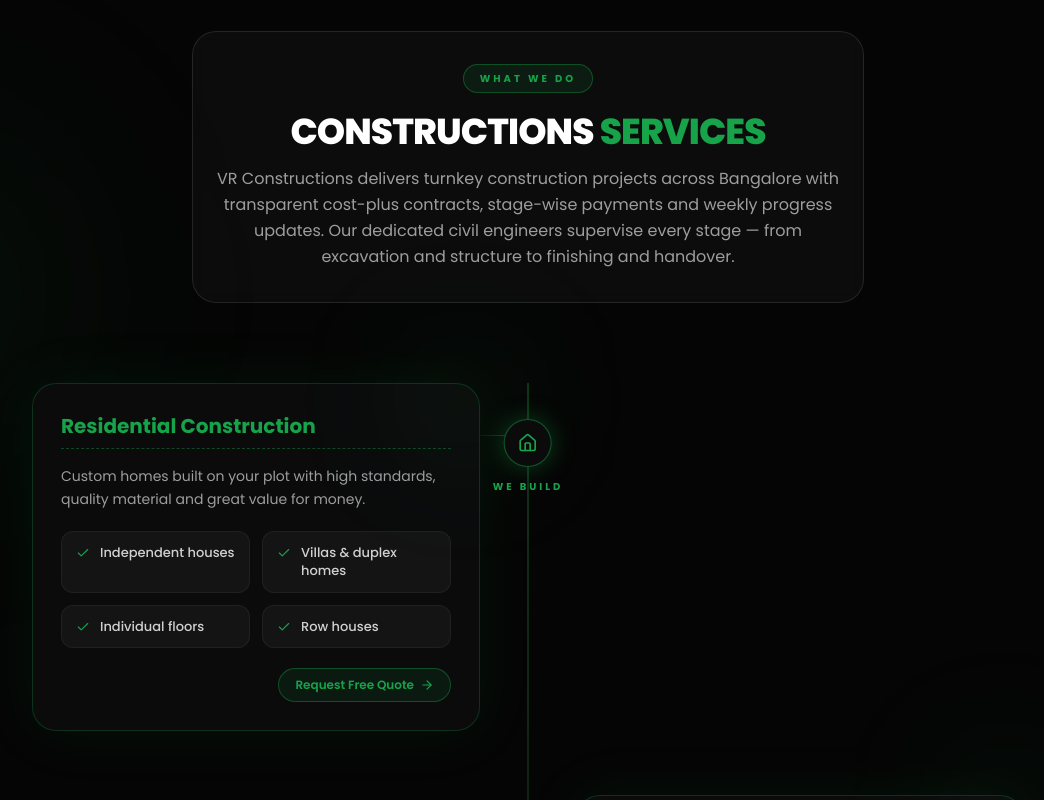
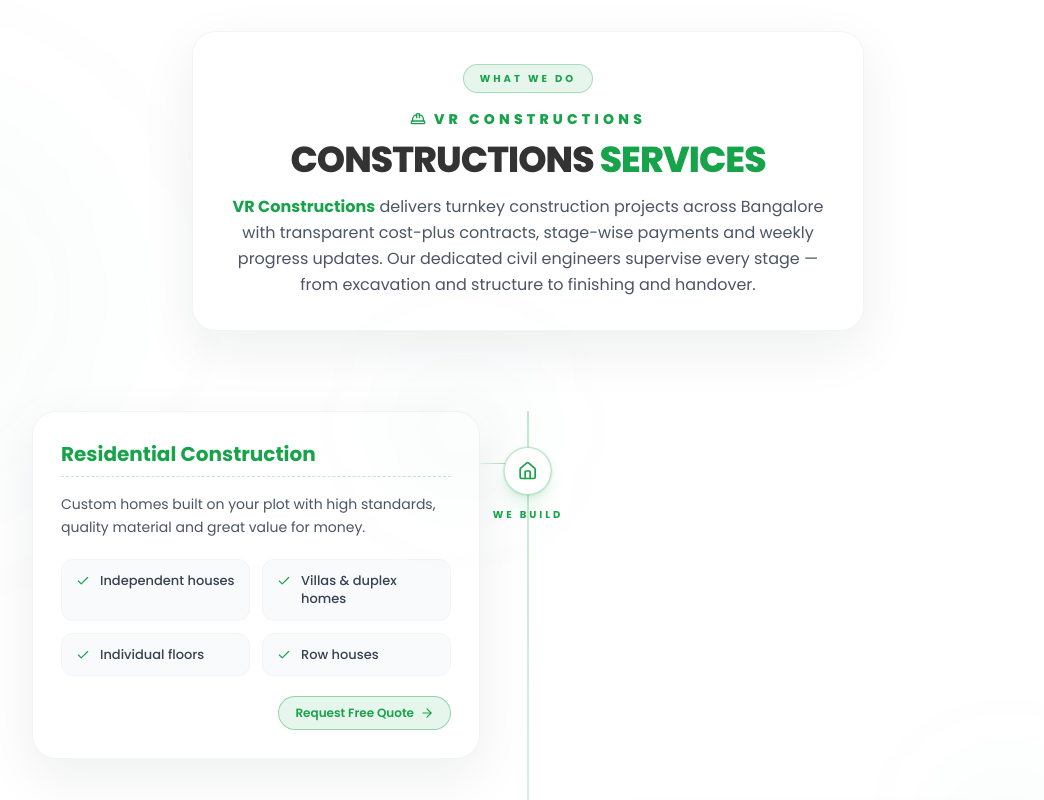
Before and after one commit to franklin-jts/vrconstruction, a React (Vite) app: page /services/constructions in a window 1280 px wide. Shown: the part 760-1560 px from the top of the page, without its empty margins (112-1156 px from the left). Built offline with nearby package versions, Linux system fonts and the light colour scheme.

Commit message:
Update ServicePage.jsx

```diff
--- a/src/pages/ServicePage.jsx
+++ b/src/pages/ServicePage.jsx
@@ -12,13 +12,31 @@
 import Footer from '../components/Footer.jsx'
 import MobileBottomNav from '../components/MobileBottomNav.jsx'
 
+/* Highlights the brand name inside text content */
+function HighlightBrand({ text }) {
+  const parts = text.split(/(VR Constructions)/g)
+  return (
+    <>
+      {parts.map((part, i) =>
+        part === 'VR Constructions' ? (
+          <strong key={i} className="font-bold text-brand">
+            VR Constructions
+          </strong>
+        ) : (
+          <span key={i}>{part}</span>
+        ),
+      )}
+    </>
+  )
+}
+
 /* One card in the zig-zag timeline */
 function WorkCard({ work }) {
   const Icon = work.icon
   return (
-    <div className="group relative rounded-3xl border border-brand/25 bg-[#0B0B0C] p-6 shadow-[0_0_60px_rgba(22,163,74,0.09)] transition duration-300 hover:border-brand/60 hover:shadow-[0_0_80px_rgba(22,163,74,0.18)] md:p-7">
+    <div className="group relative rounded-3xl border border-gray-100 bg-white p-6 shadow-[0_18px_55px_rgba(15,23,42,0.07)] transition duration-300 hover:-translate-y-1 hover:border-brand/40 hover:shadow-[0_24px_70px_rgba(22,163,74,0.12)] md:p-7">
       {/* corner glow */}
-      <div className="pointer-events-none absolute -right-10 -top-10 h-28 w-28 rounded-full bg-brand/10 blur-3xl transition group-hover:bg-brand/20" />
+      <div className="pointer-events-none absolute -right-10 -top-10 h-28 w-28 rounded-full bg-brand/5 blur-3xl transition group-hover:bg-brand/10" />
 
       <div className="flex items-start justify-between gap-4">
         <h3 className="text-lg font-bold text-brand md:text-xl">{work.title}</h3>
@@ -26,18 +44,18 @@
           <Icon className="h-5 w-5" />
         </span>
       </div>
-      <div className="mt-2 border-t border-dashed border-brand/40" />
+      <div className="mt-2 border-t border-dashed border-brand/25" />
 
-      <p className="mt-4 text-sm leading-relaxed text-white/60">{work.desc}</p>
+      <p className="mt-4 text-sm leading-relaxed text-gray-600">{work.desc}</p>
 
       <div className="mt-5 grid gap-3 sm:grid-cols-2">
         {work.items.map((item) => (
           <div
             key={item}
-            className="flex items-start gap-2.5 rounded-xl border border-white/5 bg-white/[0.04] px-3.5 py-3 transition group-hover:border-brand/20"
+            className="flex items-start gap-2.5 rounded-xl border border-gray-100 bg-gray-50 px-3.5 py-3 transition group-hover:border-brand/25 group-hover:bg-brand-light/40"
           >
             <Check className="mt-0.5 h-3.5 w-3.5 flex-shrink-0 text-brand" />
-            <span className="text-xs font-medium leading-snug text-white/80 md:text-[13px]">
+            <span className="text-xs font-medium leading-snug text-gray-700 md:text-[13px]">
               {item}
             </span>
           </div>
@@ -84,6 +102,7 @@
     )
   }
 
+  const ServiceIcon = service.icon
   const others = services.filter((s) => s.slug !== slug)
 
   return (
@@ -144,22 +163,26 @@
         </section>
 
         {/* ---- Works — dark zig-zag timeline ---- */}
-        <section className="relative overflow-hidden bg-[#050505] py-16 text-white md:py-24">
+        <section className="relative overflow-hidden bg-white py-16 text-ink md:py-24">
           {/* ambient glows */}
-          <div className="pointer-events-none absolute left-[-10%] top-[10%] h-72 w-72 rounded-full bg-brand/10 blur-[120px]" />
-          <div className="pointer-events-none absolute bottom-[15%] right-[-8%] h-80 w-80 rounded-full bg-brand/10 blur-[130px]" />
+          <div className="pointer-events-none absolute left-[-10%] top-[10%] h-72 w-72 rounded-full bg-brand/5 blur-[120px]" />
+          <div className="pointer-events-none absolute bottom-[15%] right-[-8%] h-80 w-80 rounded-full bg-brand/5 blur-[130px]" />
 
           <div className="relative mx-auto max-w-5xl px-4">
             {/* header */}
-            <div className="mx-auto max-w-2xl rounded-3xl border border-white/10 bg-white/[0.03] px-6 py-8 text-center backdrop-blur-sm">
-              <span className="inline-flex items-center rounded-full border border-brand/40 bg-brand/10 px-4 py-1.5 text-[10px] font-bold uppercase tracking-[0.3em] text-brand">
+            <div className="mx-auto max-w-2xl rounded-3xl border border-gray-100 bg-white px-6 py-8 text-center shadow-[0_18px_55px_rgba(15,23,42,0.07)]">
+              <span className="inline-flex items-center rounded-full border border-brand/30 bg-brand/10 px-4 py-1.5 text-[10px] font-bold uppercase tracking-[0.3em] text-brand">
                 What We Do
               </span>
-              <h2 className="mt-4 text-3xl font-extrabold uppercase leading-tight tracking-tight md:text-4xl">
+              <p className="mt-4 flex items-center justify-center gap-2 text-sm font-extrabold uppercase tracking-[0.3em] text-brand">
+                <ServiceIcon className="h-4 w-4" />
+                VR Constructions
+              </p>
+              <h2 className="mt-2 text-3xl font-extrabold uppercase leading-tight tracking-tight text-ink md:text-4xl">
                 {service.name} <span className="text-brand">Services</span>
               </h2>
-              <p className="mt-3 text-sm leading-relaxed text-white/60 md:text-base">
-                {service.intro}
+              <p className="mt-3 text-sm leading-relaxed text-gray-600 md:text-base">
+                <HighlightBrand text={service.intro} />
               </p>
             </div>
 
@@ -168,7 +191,7 @@
               {/* central connector line */}
               <span
                 aria-hidden="true"
-                className="absolute inset-y-0 left-5 w-px -translate-x-1/2 bg-gradient-to-b from-brand/60 via-white/10 to-brand/60 md:left-1/2"
+                className="absolute inset-y-0 left-5 w-px -translate-x-1/2 bg-gradient-to-b from-brand/50 via-brand/15 to-brand/50 md:left-1/2"
               />
 
               {service.works.map((work, i) => {
@@ -181,7 +204,7 @@
                   >
                     {/* node on the line */}
                     <div className="absolute left-5 top-9 z-10 flex -translate-x-1/2 flex-col items-center md:left-1/2">
-                      <span className="flex h-12 w-12 items-center justify-center rounded-full border border-brand/50 bg-[#0B0B0C] text-brand shadow-[0_0_25px_rgba(22,163,74,0.35)]">
+                      <span className="flex h-12 w-12 items-center justify-center rounded-full border border-brand/30 bg-white text-brand shadow-lg shadow-brand/15 ring-1 ring-brand/10">
                         <NodeIcon className="h-5 w-5" />
                       </span>
                       <span className="mt-3 hidden whitespace-nowrap text-[10px] font-bold uppercase tracking-[0.3em] text-brand md:block">
@@ -223,7 +246,7 @@
         </section>
 
         {/* ---- Trust band ---- */}
-        <section className="border-y border-gray-100 bg-white py-8">
+        <section className="border-y border-brand/10 bg-brand-light/40 py-8">
           <div className="mx-auto flex max-w-5xl flex-wrap items-center justify-center gap-x-10 gap-y-4 px-4 text-center">
             {[
               'ISO 9001:2015 Certified Processes',
```
